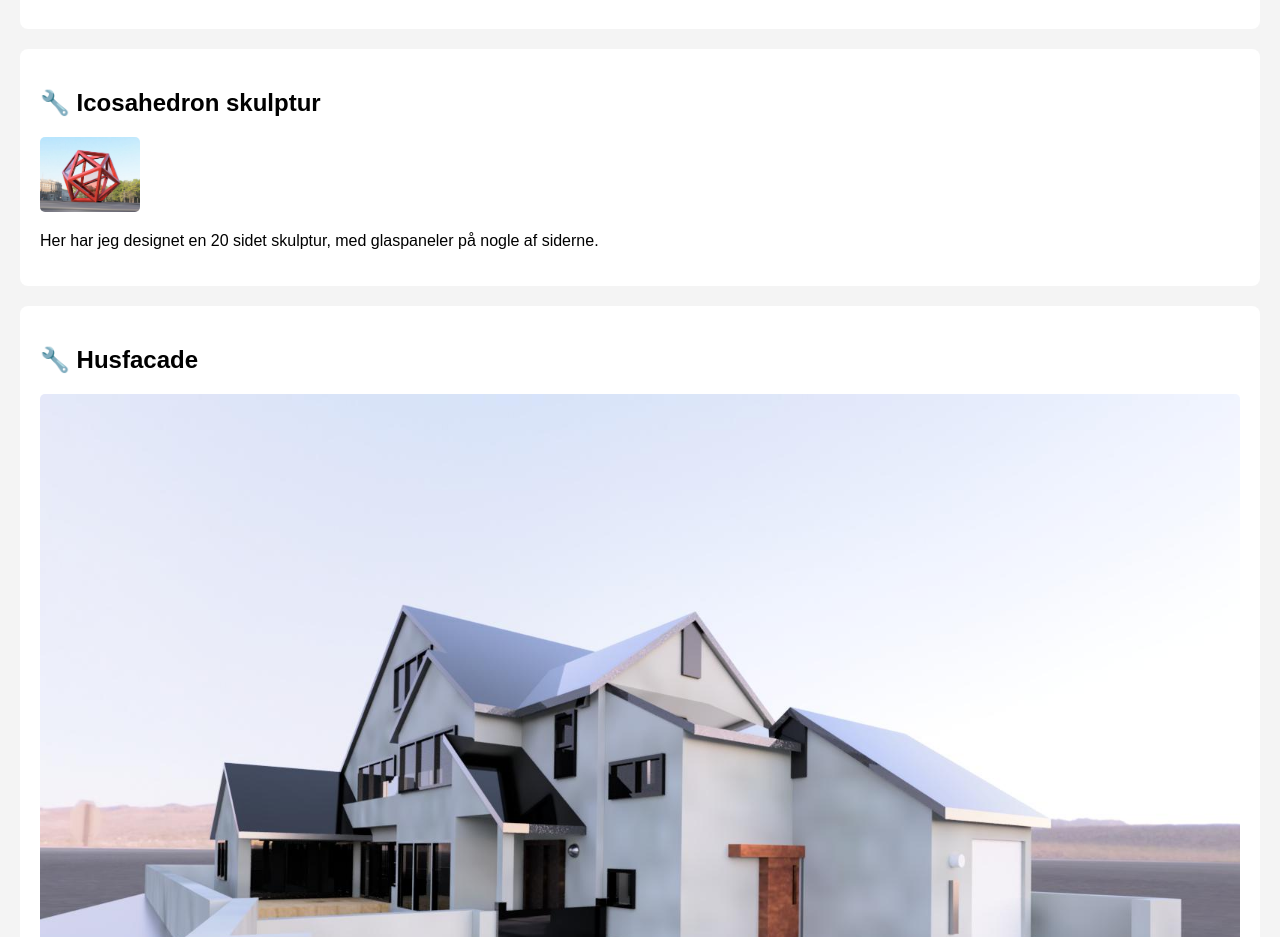
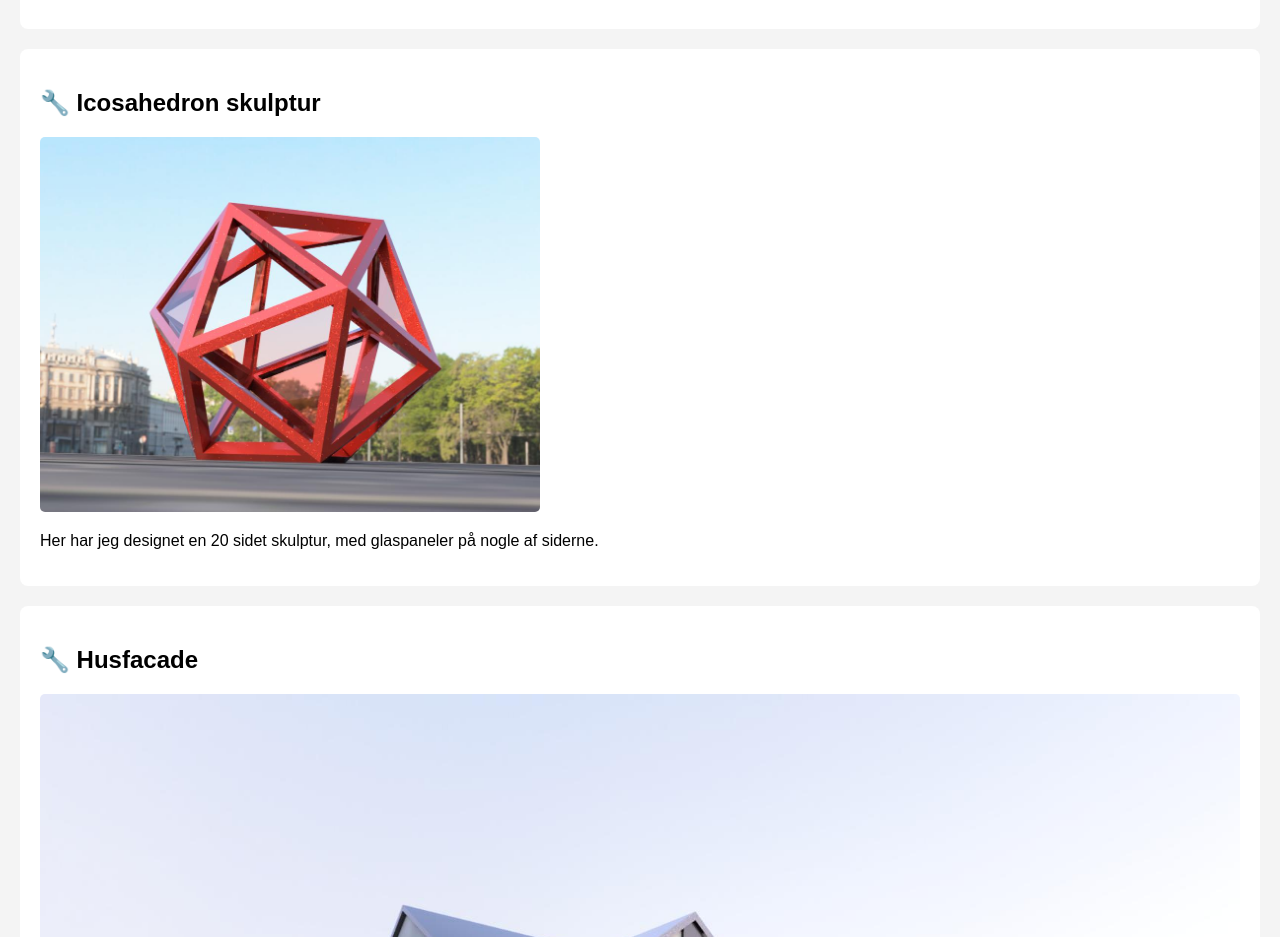
Before and after one commit to kurimm/Portfolio, a plain HTML site: page index.html in a window 1280 px wide. Shown: the part 2500-3437 px from the top of the page. Drawn offline with Linux system fonts and the light colour scheme.

Commit message:
Update index.html

```diff
--- a/index.html
+++ b/index.html
@@ -50,7 +50,7 @@
 
 <section class="project" id="projekt4">
   <h2>🔧 Icosahedron skulptur</h2>
-  <img src="ICOSAHEDRON_skulptur6.jpg" width="100" height="100" alt="Skulptur CAD-projekt">
+  <img src="ICOSAHEDRON_skulptur6.jpg" width="500" height="500" alt="Skulptur CAD-projekt">
   <p>Her har jeg designet en 20 sidet skulptur, med glaspaneler på nogle af siderne.</p>
 </section>
 
```
